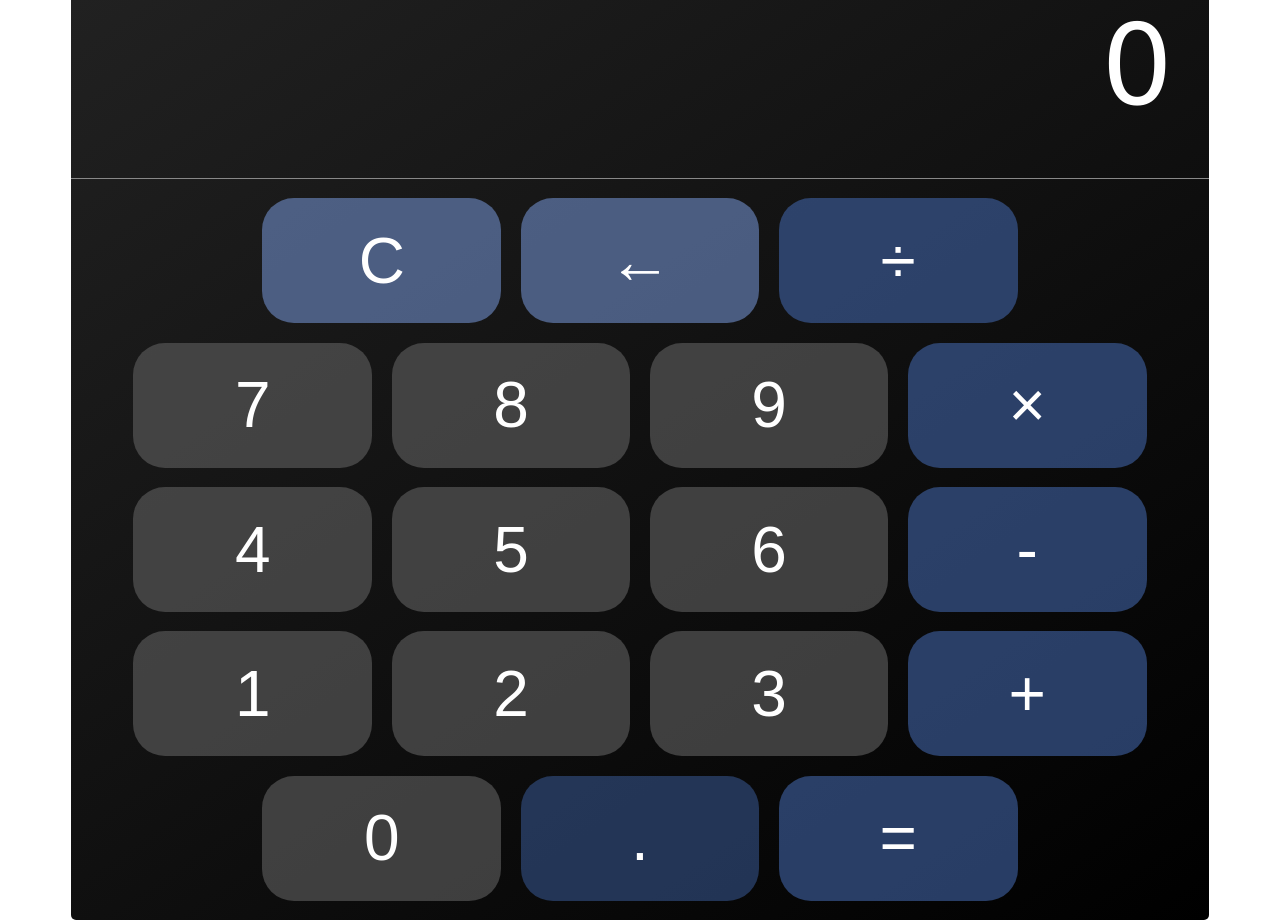
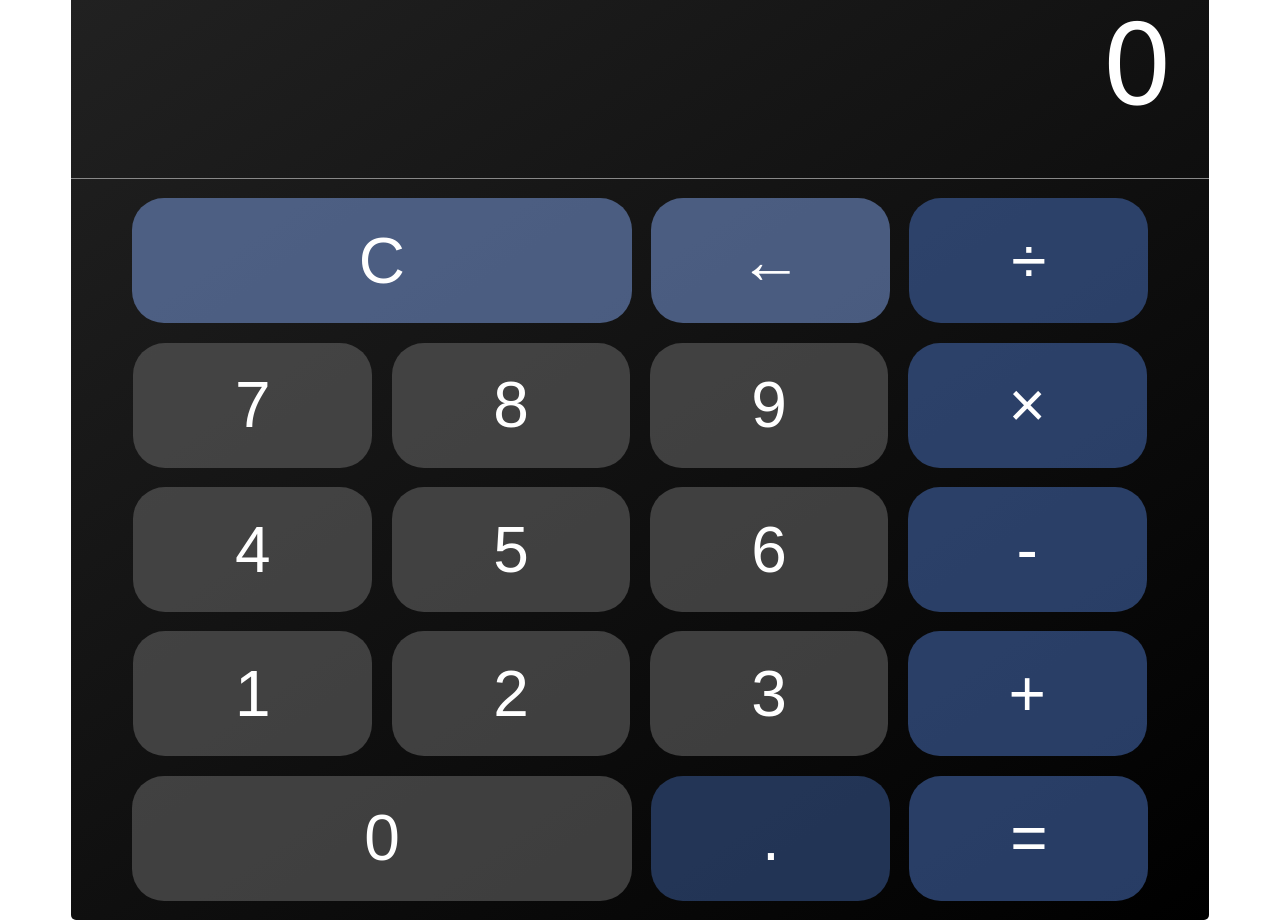
Before and after one commit to vkaren/calculator-js, a plain HTML site: page docs/index.html in a window 1280 px wide. Drawn offline with nearby package versions, Linux system fonts and the light colour scheme.

Commit message:
Update styles.css

```diff
--- a/docs/styles.css
+++ b/docs/styles.css
@@ -54,7 +54,7 @@ button{
     background-color: rgba(89, 89, 89, 0.67);
     font-size: 1.5em;
 }
-.doble{
+.double{
     width: 44%;
 }
 
```
